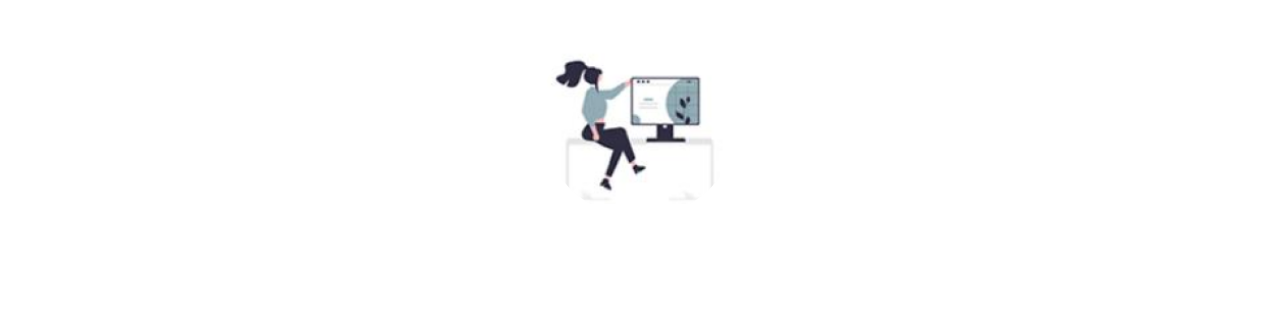
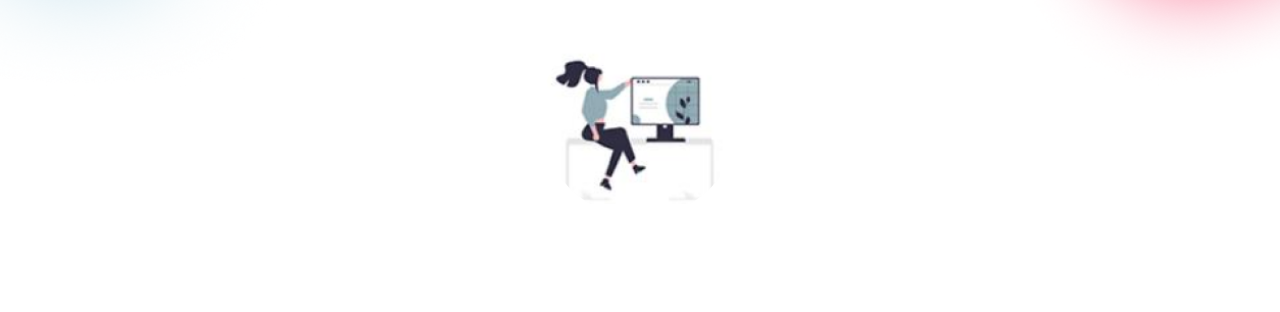
Before and after one commit to latifa-wakili/Portfolio, a plain HTML site: page index.html in a window 1280 px wide. Shown: the part 151-463 px from the top of the page. Drawn offline with nearby package versions, Linux system fonts and the light colour scheme.

```diff
--- a/styles.css
+++ b/styles.css
@@ -4,6 +4,10 @@
 }
 
 body {
+  background-image: url(Rectangle\ 53.png),url(bag.png);
+  background-position: right top, left top;
+  background-repeat: no-repeat;
+  background-size: 300px , 300px;
   margin: 0;
   padding: 0;
   font-family: Arial, sans-serif;
```
Also changed, not shown: bag.png (renamed from Rectangle 53 (1).png), index.html (indentation only), script.js (line endings or trailing spaces).
